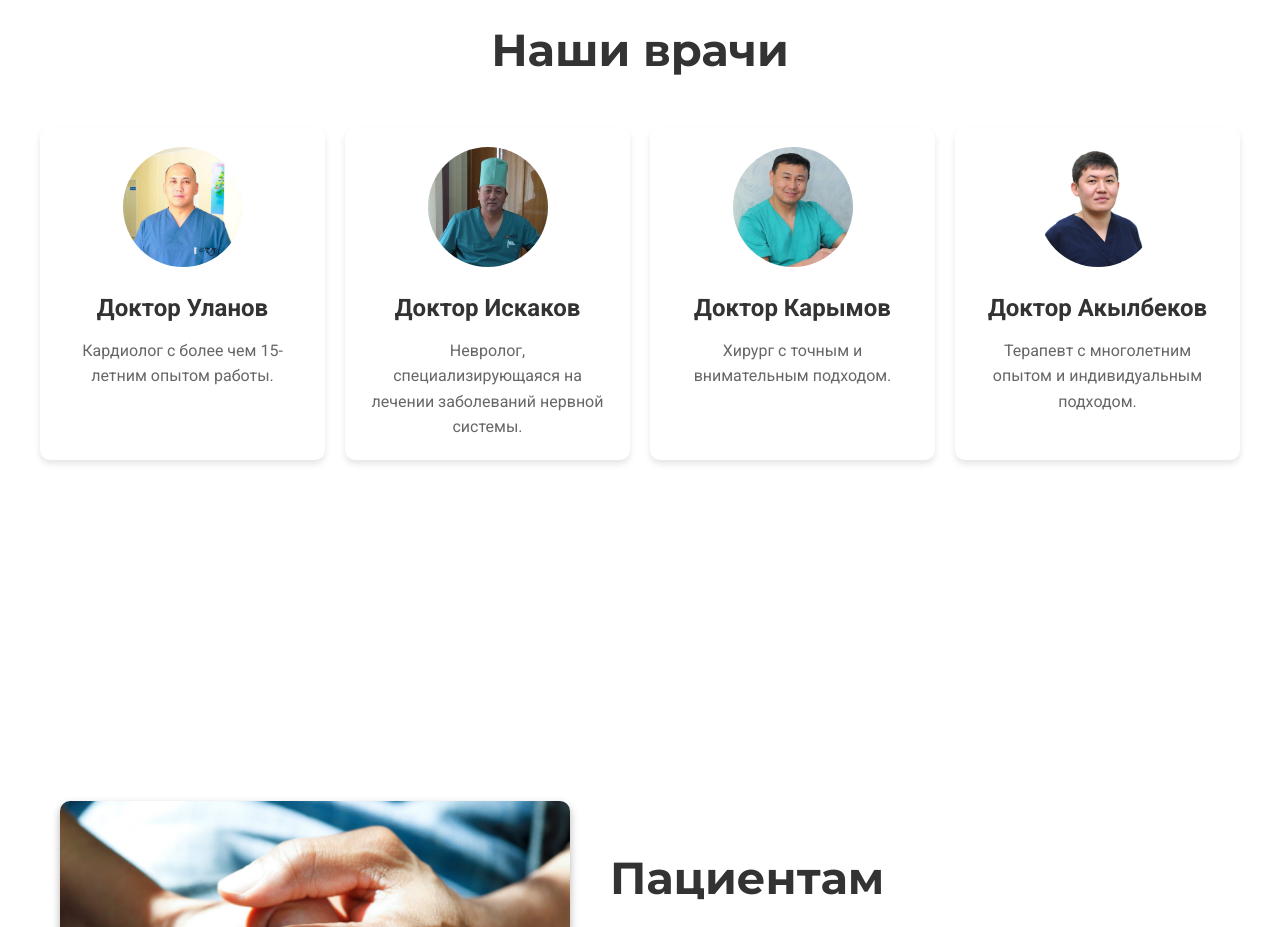
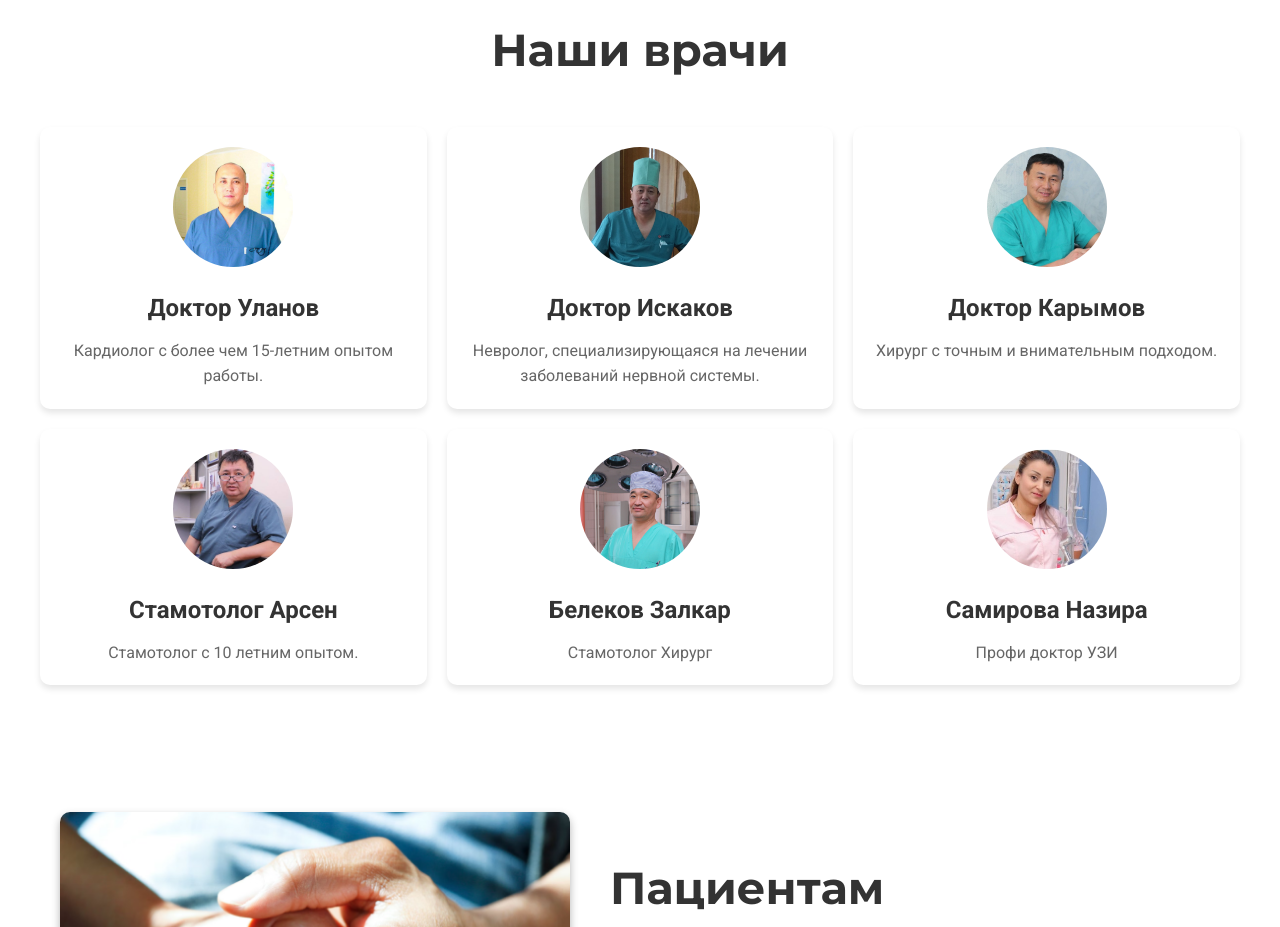
Before and after one commit to NuremirKadyrbekov/diplomka, a plain HTML site: page index.html in a window 1280 px wide. Shown: the part 3340-4267 px from the top of the page. Drawn offline with Linux system fonts and the light colour scheme; a web font is replaced by a local one.

Commit message:
Add files via upload

```diff
--- a/index.html
+++ b/index.html
@@ -472,7 +472,7 @@
 
         .doctors-grid {
             display: grid;
-            grid-template-columns: repeat(auto-fit, minmax(250px, 1fr));
+            grid-template-columns: repeat(auto-fit, minmax(300px, 1fr));
             gap: 20px;
             max-width: 1200px;
             margin: auto;
@@ -944,9 +944,19 @@
                 <p>Хирург с точным и внимательным подходом.</p>
             </div>
             <div class="doctor-card">
-                <img src="./img/doc4.jpg" alt="Доктор Смирнова">
-                <h3>Доктор Акылбеков</h3>
-                <p>Терапевт с многолетним опытом и индивидуальным подходом.</p>
+                <img src="./img/doc5.jpg" alt="Доктор Смирнова">
+                <h3>Стамотолог Арсен</h3>
+                <p>Стамотолог с 10 летним опытом.</p>
+            </div>
+            <div class="doctor-card">
+                <img src="./img/doc6.jpg" alt="Доктор Смирнова">
+                <h3>Белеков Залкар</h3>
+                <p>Стамотолог Хирург</p>
+            </div>
+            <div class="doctor-card">
+                <img src="./img/doc7.jpg" alt="Доктор Смирнова">
+                <h3>Самирова Назира</h3>
+                <p>Профи доктор УЗИ</p>
             </div>
         </div>
 
```
Also changed, not shown: img/doc5.jpg (added), img/doc6.jpg (added), img/doc7.jpg (added).
